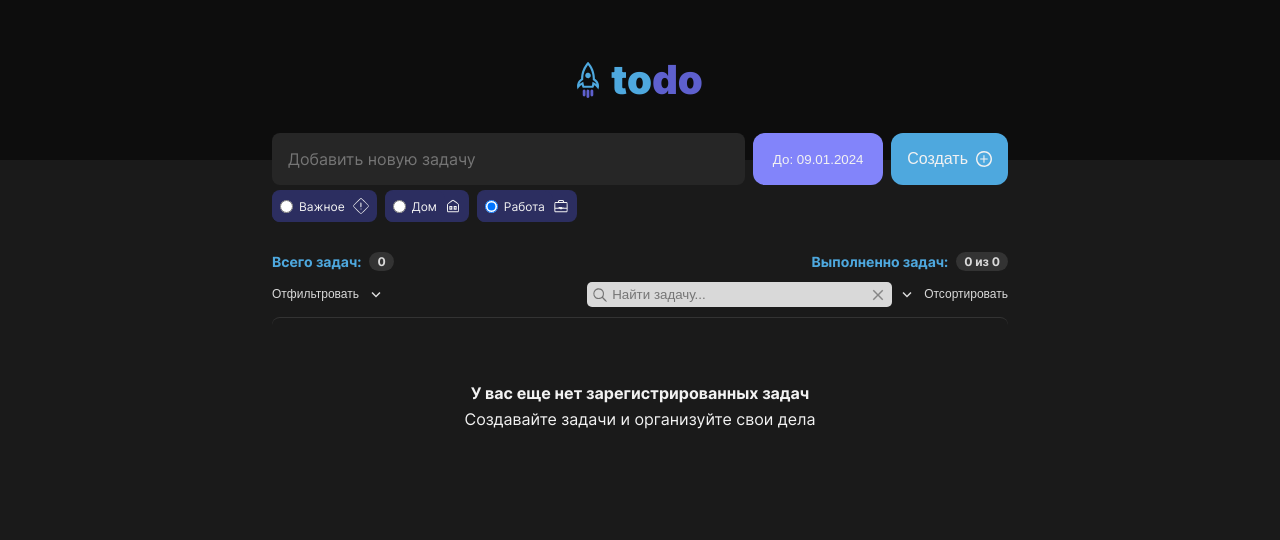
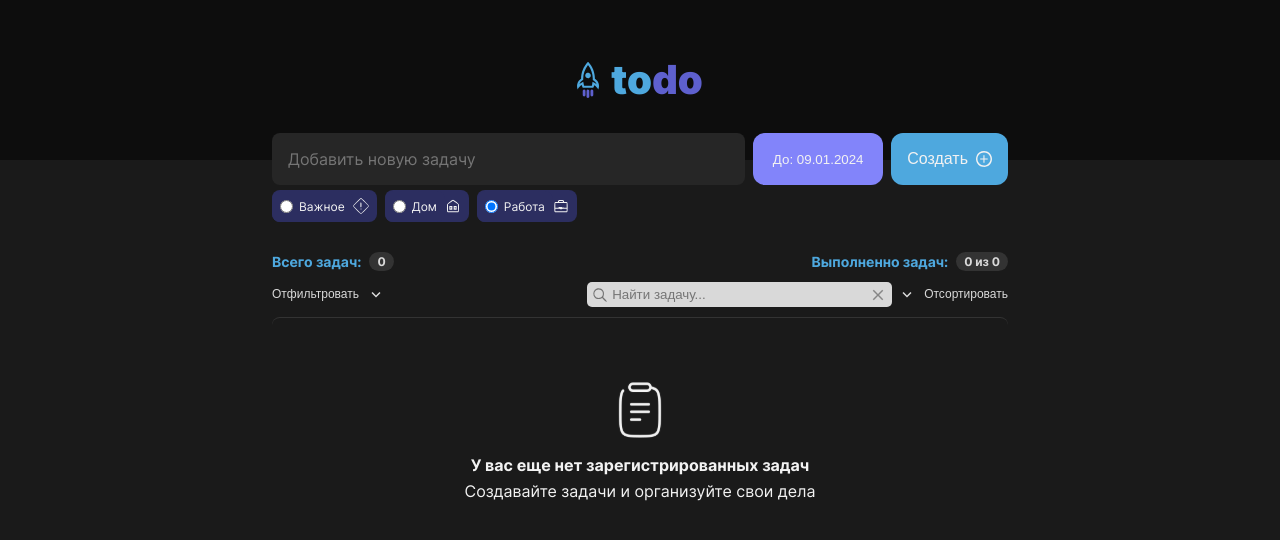
Before and after one commit to AlekseyShaydullin/strong-team-test-task, a React (Vite) app: page / in a window 1280 px wide. Shown: the top 540 px of the page. Built offline with nearby package versions, Linux system fonts and the light colour scheme.

Commit message:
refactor icon clipboard

```diff
--- a/src/components/empty/empty.tsx
+++ b/src/components/empty/empty.tsx
@@ -10,7 +10,7 @@ import Typography from '../ui/typography/typography';
 const Empty: FC = (): JSX.Element => {
   return (
     <div className={style.empty__wrapper}>
-      <Icon name="clipboard" isColored extraClass={style.icon} />
+      <Icon name="clipboard-start" isColored extraClass={style.icon} />
       <div className={style.title__wrapper}>
         <Typography tag="span" className={style.title}>
           У вас еще нет зарегистрированных задач
```
Also changed, not shown: src/assets/icons/Clipboard.svg (deleted), src/assets/icons/clipboard-start.svg (added).
